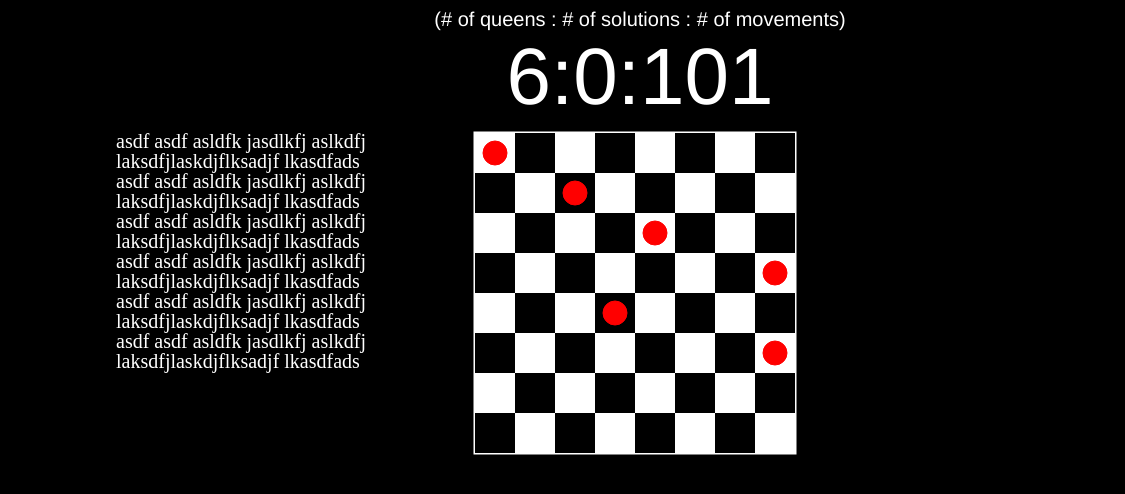
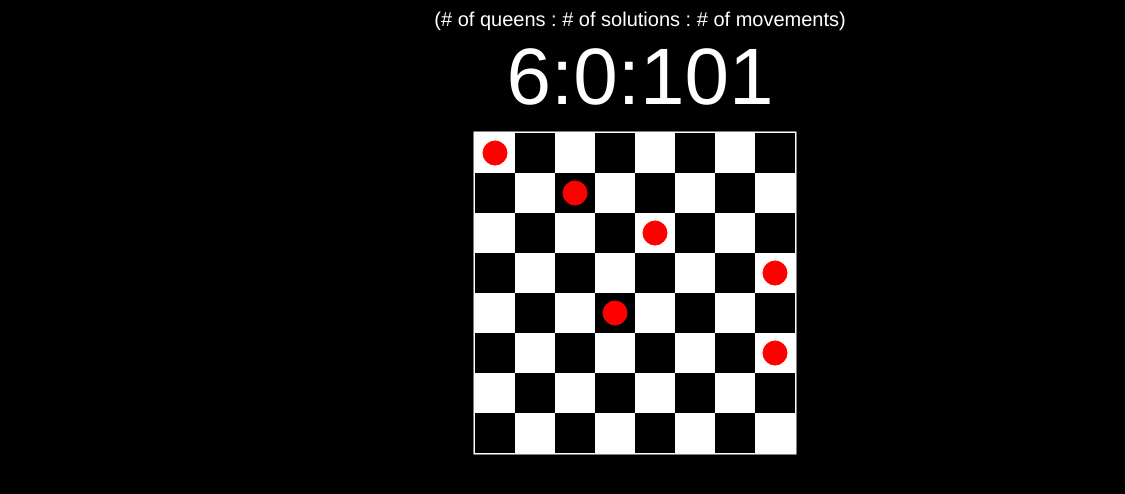
Before and after one commit to drio/8queens, a plain HTML site: page index.html in a window 1280 px wide. Shown: the full height of the page, 0-1125 px from the left. Drawn offline with Linux system fonts and the light colour scheme.

Commit message:
* Remove text in left. I won't use it for the moment

```diff
--- a/index.html
+++ b/index.html
@@ -49,12 +49,6 @@
     <span id="nqueens"></span>:<span id="solutions"></span>:<span id="movements"></span>
   </div>
   <div id="left">
-    asdf asdf asldfk jasdlkfj aslkdfj laksdfjlaskdjflksadjf lkasdfads
-    asdf asdf asldfk jasdlkfj aslkdfj laksdfjlaskdjflksadjf lkasdfads
-    asdf asdf asldfk jasdlkfj aslkdfj laksdfjlaskdjflksadjf lkasdfads
-    asdf asdf asldfk jasdlkfj aslkdfj laksdfjlaskdjflksadjf lkasdfads
-    asdf asdf asldfk jasdlkfj aslkdfj laksdfjlaskdjflksadjf lkasdfads
-    asdf asdf asldfk jasdlkfj aslkdfj laksdfjlaskdjflksadjf lkasdfads
   </div>
   <div id="board"></div>
   <a href="http://github.com/drio/8queens"><img style="position: absolute; top: 0; right: 0; border: 0;" src="forkme.png" alt="Fork me on GitHub"></a>
```
